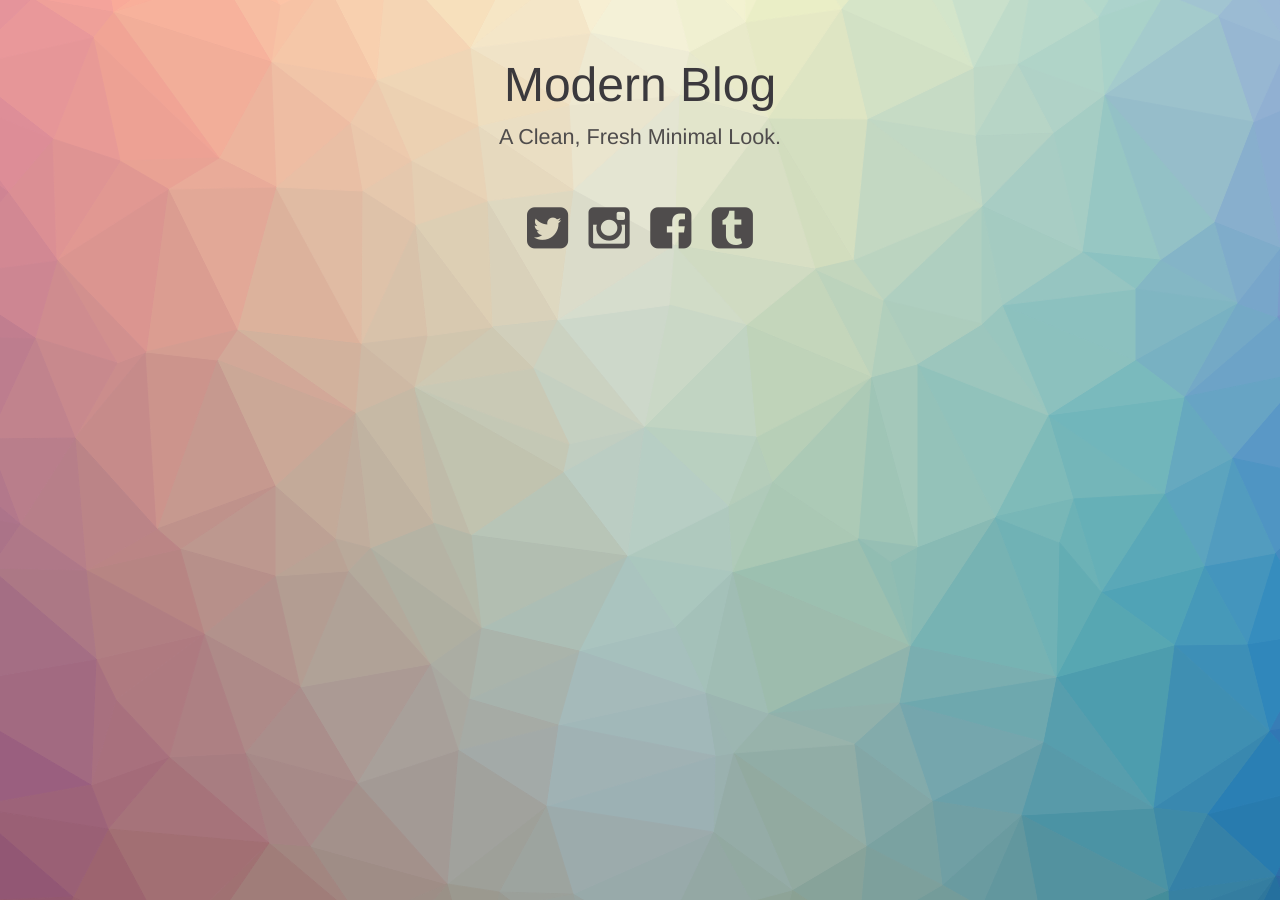
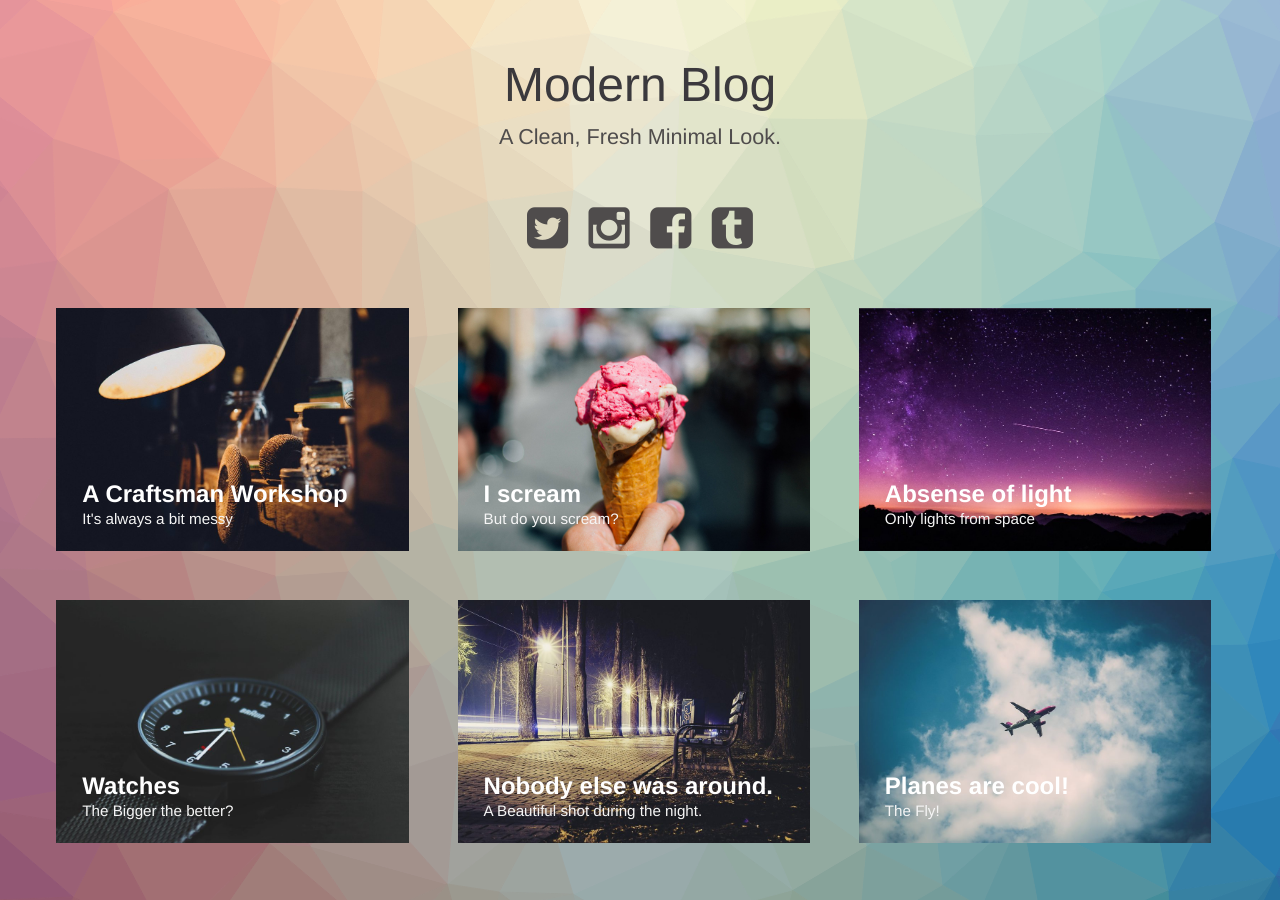
Before and after one commit to akshaymshah/akshaymshah.github.io, a Jekyll site: the page built from index.html, in a window 1280 px wide. Built offline with Jekyll 4.4.1, drawn with Linux system fonts in a browser that asks for light colours.

Commit message:
updated theme

```diff
--- a/_posts/flip_sim.markdown
+++ b/_posts/2015-04-20-planes.markdown
@@ -1,10 +1,10 @@
 ---
-title:  "FLIP/PIC Fluid Simulation"
-subtitle: "C++"
+title:  "Planes are cool!"
+subtitle: "The Fly!"
 author: "Wferr"
 avatar: "img/authors/wferr.png"
-image: "images/flip_sim.gif"
-date:   2015-04-25 12:12:13
+image: "img/a.jpg"
+date:   2015-04-20 12:12:12
 ---
 
 ### Dolor sit amet?
--- a/_posts/gpu_pt.markdown
+++ b/_posts/2015-04-21-city-nights.markdown
@@ -1,10 +1,10 @@
 ---
-title:  "CPU Path tracer"
-subtitle: "C++, OpenGL"
+title:  "Nobody else was around."
+subtitle: "A Beautiful shot during the night."
 author: "Wferr"
 avatar: "img/authors/wferr.png"
-image: "images/cornell1.jpg"
-date:   2015-04-24 12:12:12
+image: "img/b.jpg"
+date:   2015-04-21 12:12:12
 ---
 
 ### Dolor sit amet?
--- a/_posts/gpu_bdpm.markdown
+++ b/_posts/2015-04-22-what-time.markdown
@@ -1,10 +1,10 @@
 ---
-title:  "GPU Bidirectional Photon mapper"
-subtitle: "with Optix"
+title:  "Watches"
+subtitle: "The Bigger the better?"
 author: "Wferr"
 avatar: "img/authors/wferr.png"
-image: "images/bpm1.jpg"
-date:   2015-04-20 12:12:12
+image: "img/c.jpg"
+date:   2015-04-22 12:12:12
 ---
 
 ### Dolor sit amet?
--- a/_posts/gpu_bdpt.markdown
+++ b/_posts/2015-04-23-night-sky.markdown
@@ -1,10 +1,10 @@
 ---
-title:  "GPU Bidirectional Path tracer"
-subtitle: "with Optix"
+title:  "Absense of light"
+subtitle: "Only lights from space"
 author: "Wferr"
 avatar: "img/authors/wferr.png"
-image: "images/test_render1.jpg"
-date:   2015-04-21 12:12:12
+image: "img/d.jpg"
+date:   2015-04-23 12:12:12
 ---
 
 ### Dolor sit amet?
--- a/_posts/prog_renderer.markdown
+++ b/_posts/2015-04-24-i-scream.markdown
@@ -1,10 +1,10 @@
 ---
-title:  "Progressive Renderer"
-subtitle: ""
+title:  "I scream"
+subtitle: "But do you scream?"
 author: "Wferr"
 avatar: "img/authors/wferr.png"
-image: "images/progressive_renderer.gif"
-date:   2015-04-25 12:12:12
+image: "img/e.jpg"
+date:   2015-04-24 12:12:12
 ---
 
 ### Dolor sit amet?
--- a/_posts/vulkan_boids.markdown
+++ b/_posts/2015-04-25-workshop.markdown
@@ -1,10 +1,10 @@
 ---
-title:  "Vulkan Boids Simulation"
-subtitle: ""
+title:  "A Craftsman Workshop"
+subtitle: "It's always a bit messy"
 author: "Wferr"
 avatar: "img/authors/wferr.png"
-image: "images/boids.gif"
-date:   2015-04-22 12:12:12
+image: "img/f.jpg"
+date:   2015-04-25 12:12:12
 ---
 
 ### Dolor sit amet?
```
